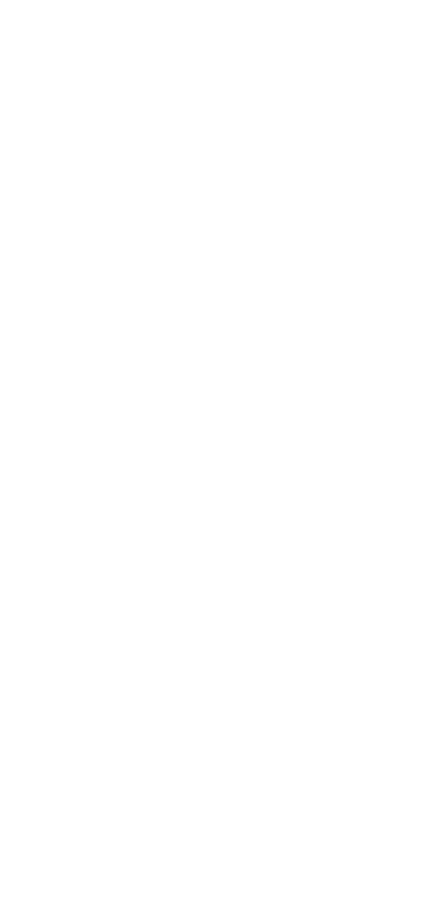
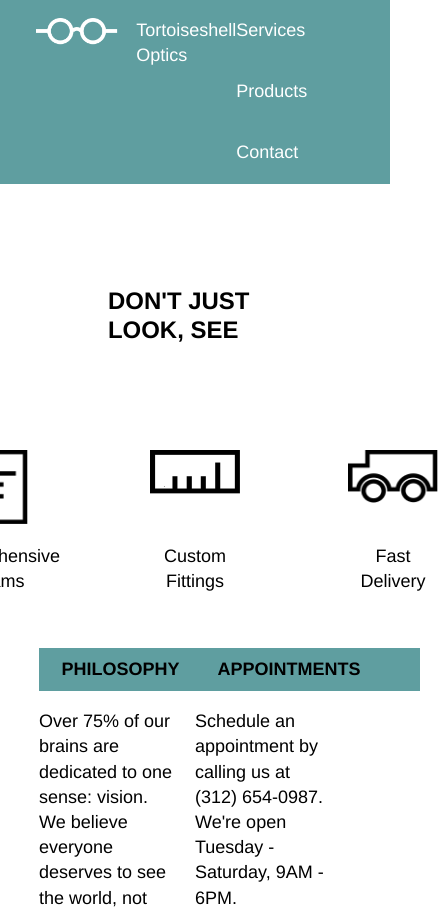
Before and after one commit to dipanshu08/tortoiseshell_optics, a plain HTML site: page index.html in a window 390 px wide. Shown: the top 914 px of the page, 438 px wide, since content can reach past the window. Before the commit the page ends 844 px from the top, so only its background shows below. Drawn offline with Linux system fonts and the light colour scheme.

Commit message:
finished desktop and tablet version

```diff
--- a/index.html
+++ b/index.html
@@ -10,46 +10,60 @@
 
     <!--HEADER-->
     <header>
-      <div class="upper-header">
+      <div class="top-header container">
         <div class="logo">
-
+          <img src="resources/images/logo-white.png" alt="Tortoiseshell optics logo" />
+          <span>Tortoiseshell Optics</span>
         </div>
-        <nav>
-
+        <nav class="main-nav">
+          <span>Services</span>
+          <span>Products</span>
+          <span>Contact</span>
+        </nav>
+        <nav class="menu">
+          <span>Menu</span>
         </nav>
       </div>
-      <div class="banner">
-
+      <div id="banner" class="container">
+        <h1>DON'T JUST LOOK, SEE</h1>
       </div>
     </header>
 
     <!--MAIN CONTENT-->
-    <div class="main">
-      <div class="img-gallery">
-        <div class="item">
-
+    <div class="main container">
+      <div id="services">
+        <div class="item item-1">
+          <img src="resources/images/paper-icon.png" alt="paper-icon" />
+          <p>Comprehensive Exams</p>
         </div>
-        <div class="item">
-
+        <div class="item item-2">
+          <img src="resources/images/ruler-icon.png" alt="rule icon">
+          <p>Custom Fittings</p>
         </div>
-        <div class="item">
-
+        <div class="item item-3">
+          <img src="resources/images/truck-icon.png" alt="truck icon">
+          <p>Fast Delivery</p>
         </div>
       </div>
 
-      <div class="main-content">
+      <div id="main-content">
         <div class="main-content-item">
-
+          <h3>PHILOSOPHY</h3>
+          <p>Over 75% of our brains are dedicated to one sense: vision. We believe everyone deserves to see the world, not matter what. That's why we offer eye exams, custom fittings, and quick delivery at a low cost. It's you vision that makes ours.</p>
         </div>
         <div class="main-content-item">
-
+          <h3>APPOINTMENTS</h3>
+          <p>Schedule an appointment by calling us at (312) 654-0987. We're open Tuesday - Saturday, 9AM - 6PM.</p>
         </div>
       </div>
     </div>
 
     <!--FOOTER-->
-    <footer>
-
+    <footer class="container">
+      <div id="footer-item">
+        <img src="resources/images/logo-black.png" alt="logo" />
+        <span>Copyright Tortoiseshell Optics</span>
+      </div>
     </footer>
 
   </body>
--- a/resources/css/reset.css
+++ b/resources/css/reset.css
@@ -0,0 +1,48 @@
+/* http://meyerweb.com/eric/tools/css/reset/
+   v2.0 | 20110126
+   License: none (public domain)
+*/
+
+html, body, div, span, applet, object, iframe,
+h1, h2, h3, h4, h5, h6, p, blockquote, pre,
+a, abbr, acronym, address, big, cite, code,
+del, dfn, em, img, ins, kbd, q, s, samp,
+small, strike, strong, sub, sup, tt, var,
+b, u, i, center,
+dl, dt, dd, ol, ul, li,
+fieldset, form, label, legend,
+table, caption, tbody, tfoot, thead, tr, th, td,
+article, aside, canvas, details, embed,
+figure, figcaption, footer, header, hgroup,
+menu, nav, output, ruby, section, summary,
+time, mark, audio, video {
+	margin: 0;
+	padding: 0;
+	border: 0;
+	font-size: 100%;
+	font: inherit;
+	vertical-align: baseline;
+}
+/* HTML5 display-role reset for older browsers */
+article, aside, details, figcaption, figure,
+footer, header, hgroup, menu, nav, section {
+	display: block;
+}
+body {
+	line-height: 1;
+}
+ol, ul {
+	list-style: none;
+}
+blockquote, q {
+	quotes: none;
+}
+blockquote:before, blockquote:after,
+q:before, q:after {
+	content: '';
+	content: none;
+}
+table {
+	border-collapse: collapse;
+	border-spacing: 0;
+}
--- a/resources/css/style.css
+++ b/resources/css/style.css
@@ -0,0 +1,183 @@
+/***************************
+BASE
+***************************/
+
+html {
+  font-size: 18px;
+  font-family: Helvetica;
+}
+
+body {
+  line-height: 1.4;
+}
+
+.container {
+  width: 960px;
+  margin: 0 auto;
+}
+
+/***************************
+HEADER
+***************************/
+
+header {
+  height: 30rem;
+  background: url("../images/glasses-bg.png") no-repeat;
+  background-size: contain;
+}
+
+.top-header {
+  display: flex;
+  justify-content: space-between;
+  background-color: cadetblue;
+  color: white;
+  position: relative;
+  top: 1rem;
+}
+
+.logo {
+  display: flex;
+  padding: 1rem 0;
+  margin-left: 2rem;
+}
+
+.logo img {
+  height: 1.5rem;
+  margin-right: 1rem;
+}
+
+nav span {
+  display: inline-block;
+  margin: 1rem 2rem 1rem 0;
+}
+
+.menu {
+  display: none;
+}
+
+#banner h1 {
+  padding: 1.5rem 5rem;
+  font-weight: bold;
+  font-size: 2rem;
+  line-height: 1.2;
+  background-color: white;
+  position: relative;
+  top: 10rem;
+  left: 2rem;
+  display: inline-block;
+  float: right;
+}
+
+/***************************
+MAIN CONTENT
+***************************/
+
+/* SERVICES */
+
+#services {
+  display: flex;
+  justify-content: center;
+  margin: 3rem 0;
+}
+
+#services .item {
+  height: 8rem;
+  width: 5rem;
+  margin-right: 6rem;
+  display: flex;
+  flex-direction: column;
+  align-items: center;
+  justify-content: space-between;
+  text-align: center;
+}
+
+#services .item:last-of-type {
+  margin-right: 0
+}
+
+.item-1 img {
+  width: 3.4rem;
+}
+
+.item-2 img {
+  width: 5rem;
+}
+
+.item-3 img {
+  width: 5rem;
+}
+
+/* MAIN CONTENT */
+
+.main-content-item {
+  float: left;
+  margin-right: 5%;
+  width: 35%;
+  margin-bottom: 5rem;
+}
+
+.main-content-item h3 {
+  font-weight: bold;
+  background-color: cadetblue;
+  padding: 0.5rem 1.25rem;
+  width: 10rem;
+  display: block;
+  margin-bottom: 1rem;
+}
+
+/***************************
+FOOTER
+***************************/
+
+footer {
+  clear: both;
+  background-color: azure;
+}
+
+#footer-item {
+  padding: 4rem;
+  display: flex;
+}
+
+#footer-item img {
+  height: 1.5rem;
+  margin-right: 1rem;
+}
+
+/***************************
+MEDIA QUERY
+***************************/
+
+/* Tablet screen (1024px) */
+@media only screen and (max-width: 1024px) {
+  .container {
+    width: 100%;
+    margin: 0;
+  }
+
+  header {
+    height: 22rem;
+  }
+
+  .top-header {
+    top: 0rem;
+    width: 100%;
+  }
+
+  #banner h1 {
+    padding: 0.75rem 4rem;
+    font-size: 1.33rem;
+    top: 5rem;
+    margin-right: 4rem;
+  }
+
+  #main-content {
+    display: flex;
+    justify-content: center;
+  }
+}
+
+/* Mobile screen (470px) */
+@media only screen and (max-width: 470px) {
+
+}
```
